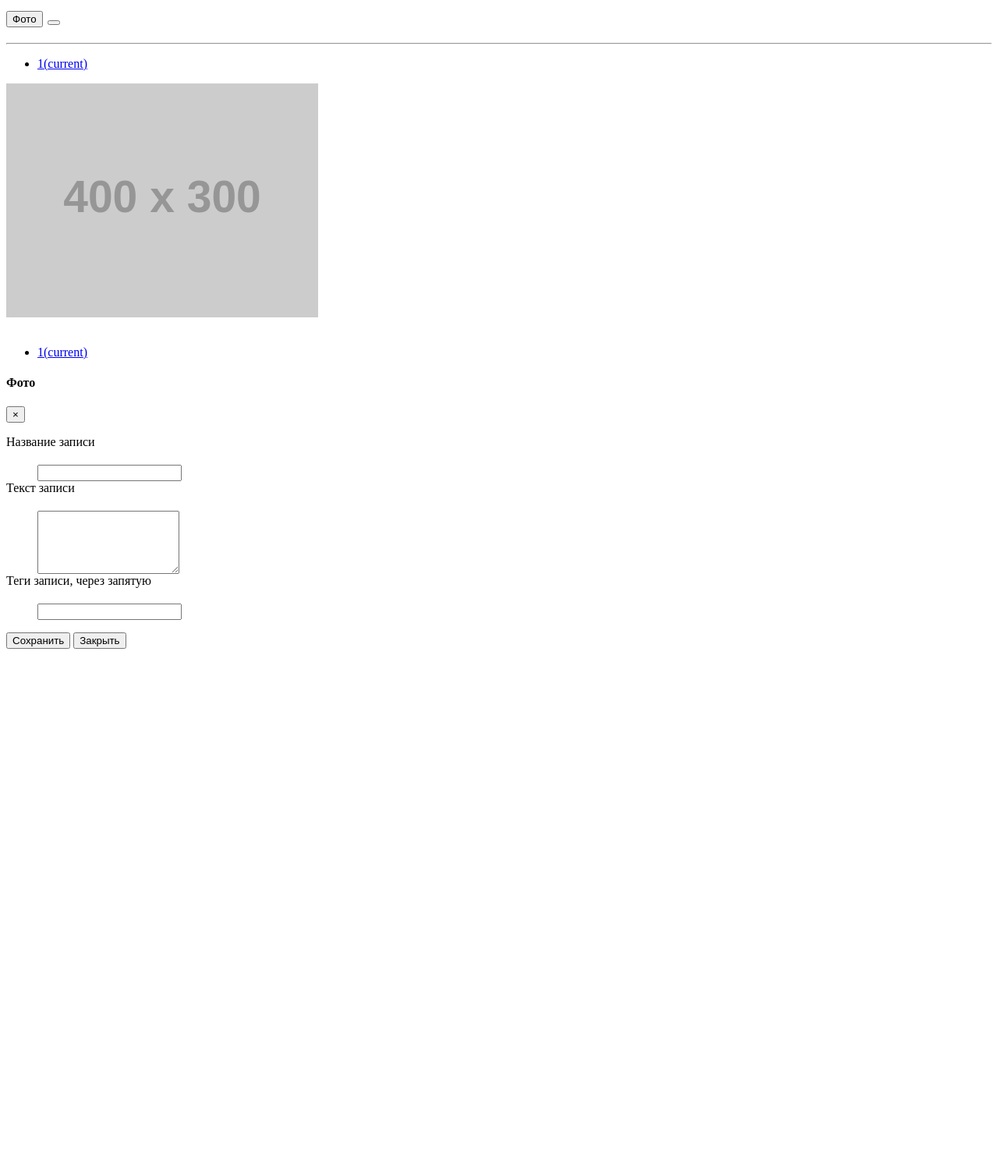
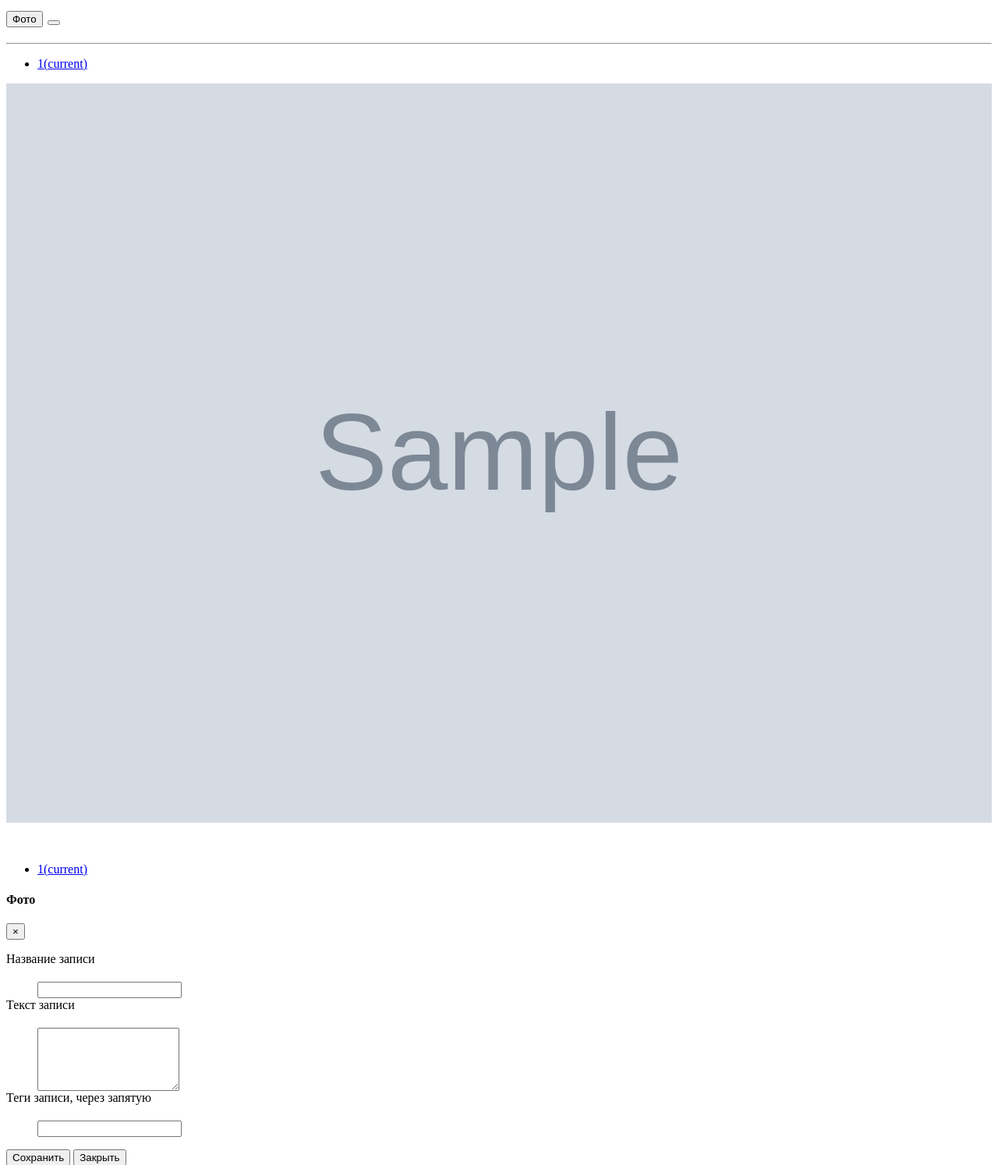
Before and after one commit to codacy-badger/PanzerProj, a Django app: template WebApp/FitnessPersonalArea/templates/pages/user_photos_projection.html in a window 1280 px wide. Shown: the top 1494 px of the page at 78% size. Before the commit the page ends 832 px from the top, so only its background shows below. Run offline with Django 3.2, Linux system fonts and the light colour scheme; the template is opened without the code that fills it: most values are stand-ins (such as "Sample title", 1, 10 or a date in 2020); grey boxes marked "Sample" are stand-in pictures; grey boxes labelled with a size stand in for pictures from a placeholder-image service; some libraries are stand-ins or nearby versions.

Commit message:
Правка стилей и разметки на странцие с фотографиями пользователя

```diff
--- /dev/null
+++ b/WebApp/FitnessPersonalArea/static/css/projection_image.css
@@ -0,0 +1,5 @@
+.img-fluid {
+    width: 100%;
+    height: auto;
+    margin-bottom: 15px;
+}
--- a/WebApp/FitnessPersonalArea/templates/pages/user_photos_projection.html
+++ b/WebApp/FitnessPersonalArea/templates/pages/user_photos_projection.html
@@ -1,6 +1,7 @@
 {% block diary_notes %}
 {% load static %}
 {% load i18n %}
+<link href="{% static "/css/projection_image.css" %}" rel="stylesheet">
     <div class="page-header">
         <h2>
             <button type="button" class="btn btn-outline-primary" onclick="location.href='{% url 'user_photos' %}';">
@@ -46,19 +47,19 @@
     {% endif %}
 
     <div class="row" style="padding-bottom: 20px">
-        <div class="col-12">
 
             {% for photo in user_photos %}
-                <div class="col-lg-3 col-md-4 col-xs-6">
-                  <a href="#" class="d-block mb-4 h-100">
-                    <img class="img-fluid img-thumbnail" src="http://placehold.it/400x300" alt="">
-                  </a>
+                <div class="col-lg-3 col-md-4 col-xs-6 col-sm-6">
+                    <img class="img-fluid"
+                         title="{{photo.get_projection_view_type_display}} {% trans 'от' %} {{photo.projection_view_date}}"
+                         src="{{photo.projection_view_photo.url}}"
+                         alt="{{photo.get_projection_view_type_display}} {% trans 'от' %} {{photo.projection_view_date}}">
+
                 </div>
             {% empty %}
                 {% trans 'Нет записей, добавьте.' %}
             {% endfor %}
 
-        </div>
     </div>
 
     {% if user_photos %}
```
